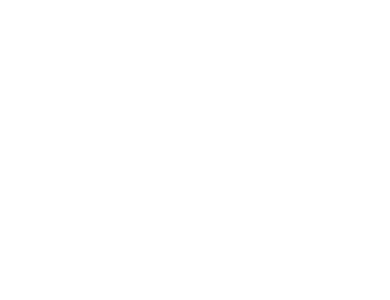
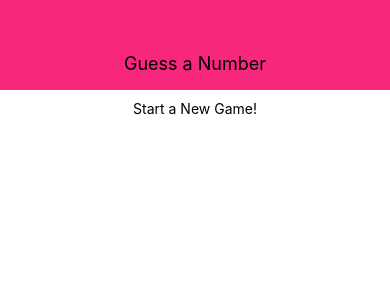
Before and after one commit to benjewman/number-guess, a React Native app: screen / in a window 390 px wide. Shown: the top 300 px of the page. Built offline with nearby package versions, Linux system fonts and the light colour scheme.

Commit message:
Create StartGameScreen component

```diff
--- a/App.js
+++ b/App.js
@@ -1,14 +1,20 @@
 import { StatusBar } from 'expo-status-bar';
 import React from 'react';
 import { StyleSheet, Text, View } from 'react-native';
+import Header from './components/Header';
+import StartGameScreen from './screens/StartGameScreen';
 
 export default function App() {
   return (
-    <View>
+    <View style={styles.screen}>
+      <Header title="Guess a Number"/>
+      <StartGameScreen/>
     </View>
   );
 }
 
 const styles = StyleSheet.create({
-
+  screen: {
+    flex: 1
+  }
 });
--- a/components/Header.js
+++ b/components/Header.js
@@ -3,12 +3,25 @@
 
 const Header = props => {
     return (
-        <View>
-            <Text>{props.title}</Text>
+        <View style={styles.header}>
+            <Text style={styles.headerTitle}>{props.title}</Text>
         </View>
     );
 };
 
-const styles = StyleSheet.create({});
+const styles = StyleSheet.create({
+    header: {
+        width: '100%',
+        height: 90,
+        paddingTop: 36,
+        backgroundColor: '#f7287b',
+        alignItems: 'center',
+        justifyContent: 'center'
+    },
+    headerTitle: {
+        color: 'black',
+        fontSize: 18
+    }
+});
 
 export default Header;
--- /dev/null
+++ b/screens/StartGameScreen.js
@@ -0,0 +1,20 @@
+import React from 'react';
+import { View, StyleSheet, Text } from 'react-native';
+
+const StartGameScreen = props => {
+    return (
+        <View style={styles.screen}>
+            <Text>Start a New Game!</Text>
+        </View>
+    );
+};
+
+const styles = StyleSheet.create({
+    screen: {
+        flex: 1,
+        padding: 10,
+        alignItems: 'center'
+    }
+});
+
+export default StartGameScreen;
```
